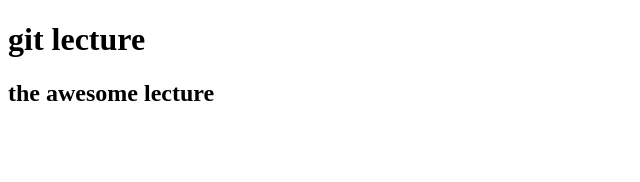
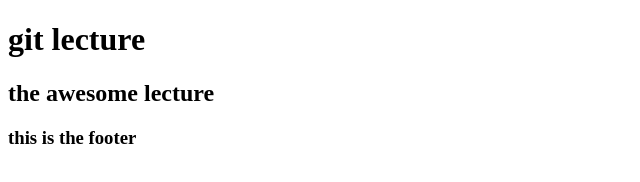
Before and after one commit to HaneenFarhat/gitTest22, a plain HTML site: page index.html in a window 1280 px wide. Shown: the whole page, without its empty margins (0-640 px from the left). Drawn offline with Linux system fonts and the light colour scheme.

Commit message:
mersing master

```diff
--- a/index.html
+++ b/index.html
@@ -12,6 +12,12 @@
         <h2>the awesome lecture</h2>
             </div>
 
+
+    </div>
+    <div class="footer">
+
+        <h3>this is the footer</h3>
+    </div>
 </body>
 
 </html>
```
